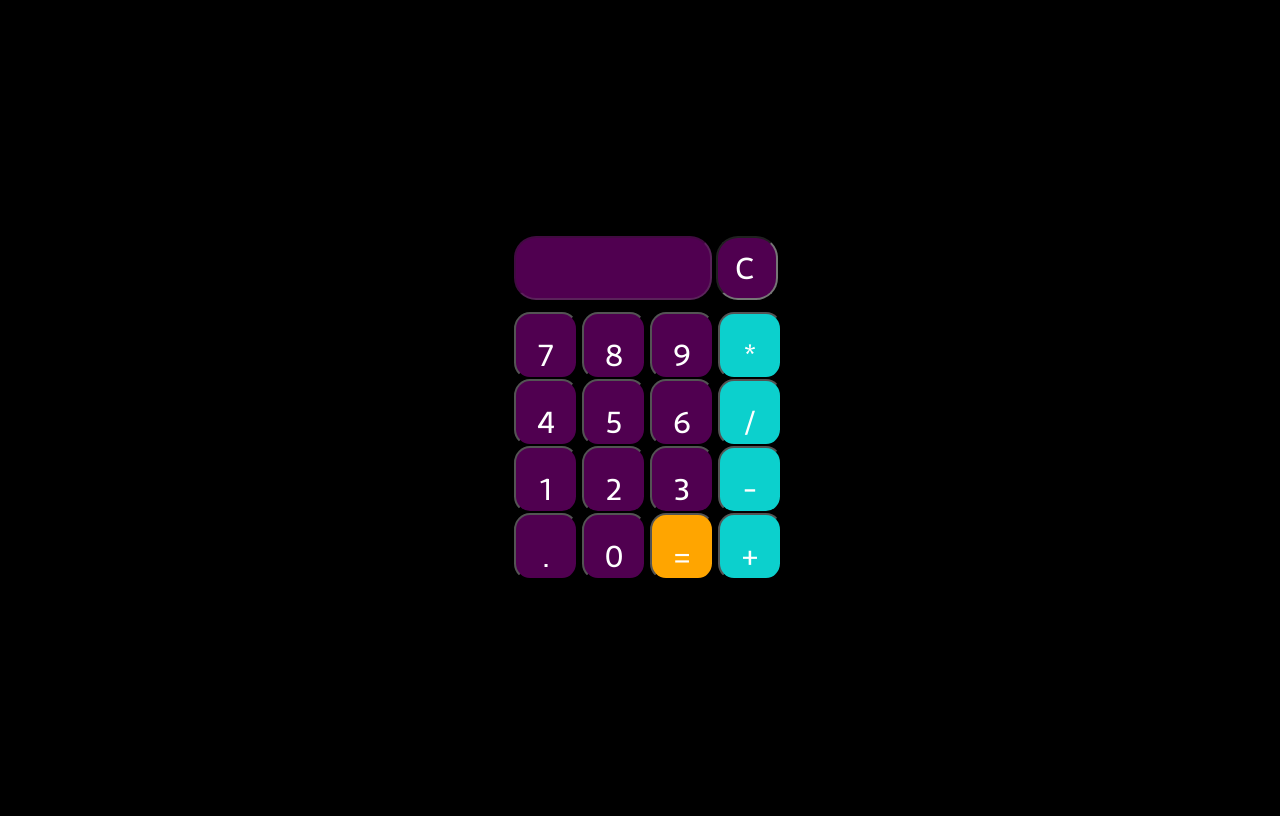
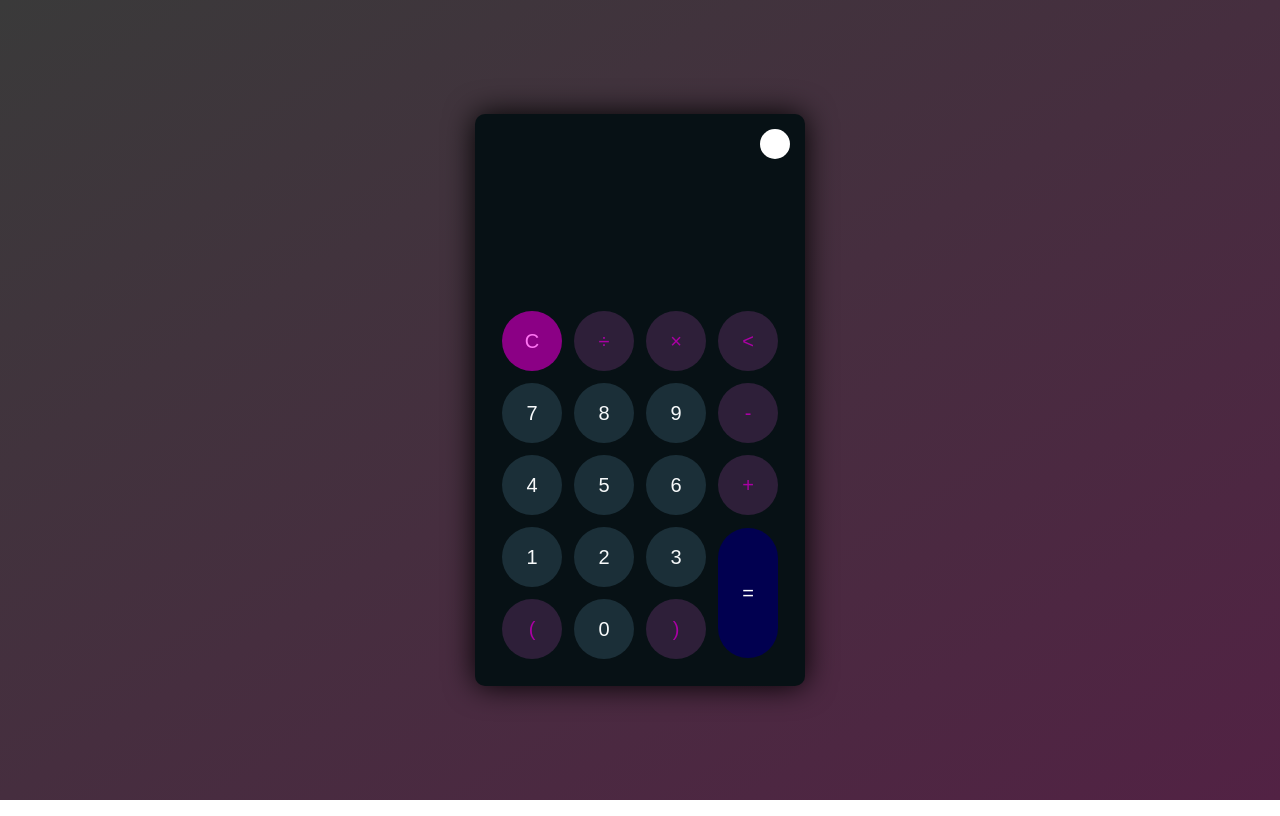
Before and after one commit to vaz-rh/calculadora, a plain HTML site: page index.html in a window 1280 px wide. Drawn offline with Linux system fonts and the light colour scheme.

Commit message:
modification

```diff
--- a/index.html
+++ b/index.html
@@ -4,36 +4,52 @@
     <meta charset="UTF-8">
     <meta http-equiv="X-UA-Compatible" content="IE=edge">
     <meta name="viewport" content="width=device-width, initial-scale=1.0">
-    <link rel="stylesheet" href="style.css"/>
-    <title>Calculadora bgc</title>
+    <link rel="stylesheet" href="style.css">
+    <title>Title</title>
 </head>
 <body>
-    <div class="main">
-        <form action="" name="Calculator">
-
-            <input type="text" class="text maincolor" name="txt1" disabled>
-            <input type="text" class="text1 maincolor" name="txt12" value="C" onclick="location.reload()"><br>
-
-            <input type="button" class="num maincolor" name="btn7" value="7" onclick="displaynum(btn7.value)">
-            <input type="button" class="num maincolor" name="btn8" value="8" onclick="displaynum(btn8.value)">
-            <input type="button" class="num maincolor" name="btn9" value="9" onclick="displaynum(btn9.value)">
-            <input type="button" class="num black" name="mulbtn" value="*" onclick="displaynum(mulbtn.value)"><br>
-
-            <input type="button" class="num maincolor" name="btn4" value="4" onclick="displaynum(btn4.value)">
-            <input type="button" class="num maincolor" name="btn5" value="5" onclick="displaynum(btn5.value)">
-            <input type="button" class="num maincolor" name="btn6" value="6" onclick="displaynum(btn6.value)">
-            <input type="button" class="num black" name="divbtn" value="/" onclick="displaynum(divbtn.value)"><br>
-
-            <input type="button" class="num maincolor" name="btn1" value="1" onclick="displaynum(btn1.value)">
-            <input type="button" class="num maincolor" name="btn2" value="2" onclick="displaynum(btn2.value)">
-            <input type="button" class="num maincolor" name="btn3" value="3" onclick="displaynum(btn3.value)">
-            <input type="button" class="num black" name="subbtn" value="-" onclick="displaynum(subbtn.value)"><br>
-
-            <input type="button" class="num maincolor" name="btnp" value="." onclick="displaynum(btnp.value)">
-            <input type="button" class="num maincolor" name="btn0" value="0" onclick="displaynum(btn0.value)">
-            <input type="button" class="num ora" name="igbtn" value="=" onclick="txt1.value=eval(txt1.value)">
-            <input type="button" class="num black" name="addbtn" value="+" onclick="displaynum(addbtn.value)"><br>
-        </form>
+    <div class="container">
+        <div class="calculator dark">
+            <div class="theme-toggler active">
+                <i class="toggler-icon"></i>
+            </div>
+            <div class="display-screen">
+                <div id="display"></div>
+            </div>
+            <div class="buttons">
+                <table>
+                    <tr>
+                        <td><button class="btn-operator" id="clear">C</button></td>
+                        <td><button class="btn-operator" id="/">&divide;</button></td>
+                        <td><button class="btn-operator" id="*">&times;</button></td>
+                        <td><button class="btn-operator" id="backspace"><</button></td>
+                    </tr>
+                    <tr>
+                        <td><button class="btn-number" id="7">7</button></td>
+                        <td><button class="btn-number" id="8">8</button></td>
+                        <td><button class="btn-number" id="9">9</button></td>
+                        <td><button class="btn-operator" id="-">-</button></td>
+                    </tr>
+                    <tr>
+                        <td><button class="btn-number" id="4">4</button></td>
+                        <td><button class="btn-number" id="5">5</button></td>
+                        <td><button class="btn-number" id="6">6</button></td>
+                        <td><button class="btn-operator" id="+">+</button></td>
+                    </tr>
+                    <tr>
+                        <td><button class="btn-number" id="1">1</button></td>
+                        <td><button class="btn-number" id="2">2</button></td>
+                        <td><button class="btn-number" id="3">3</button></td>
+                        <td rowspan="2"><button class="btn-equal" id="equal">=</button></td>
+                    </tr>
+                    <tr>
+                        <td><button class="btn-operator" id="(">(</button></td>
+                        <td><button class="btn-number" id="0">0</button></td>
+                        <td><button class="btn-operator" id=")">)</button></td>
+                    </tr>
+                </table>
+            </div>
+        </div>
     </div>
     <script src="javascript.js"></script>
 </body>
--- a/javascript.js
+++ b/javascript.js
@@ -1,3 +1,30 @@
-function displaynum(n1) {
-    Calculator.txt1.value = Calculator.txt1.value + n1;
-}
+const display = document.querySelector("#display");
+const buttons = document.querySelectorAll("button");
+
+buttons.forEach((item) => {
+  item.onclick = () => {
+    if (item.id == "clear") {
+      display.innerText = "";
+    } else if (item.id == "backspace") {
+      let string = display.innerText.toString();
+      display.innerText = string.substr(0, string.length - 1);
+    } else if (display.innerText != "" && item.id == "equal") {
+      display.innerText = eval(display.innerText);
+    } else if (display.innerText == "" && item.id == "equal") {
+      display.innerText = "Empty!";
+      setTimeout(() => (display.innerText = ""), 2000);
+    } else {
+      display.innerText += item.id;
+    }
+  };
+});
+
+const themeToggleBtn = document.querySelector(".theme-toggler");
+const calculator = document.querySelector(".calculator");
+const toggleIcon = document.querySelector(".toggler-icon");
+let isDark = true;
+themeToggleBtn.onclick = () => {
+  calculator.classList.toggle("dark");
+  themeToggleBtn.classList.toggle("active");
+  isDark = !isDark;
+};
--- a/style.css
+++ b/style.css
@@ -1,59 +1,162 @@
-@import url('https://fonts.googleapis.com/css2?family=Patrick+Hand&family=Sarala&display=swap');
+* {
+    padding: 0;
+    margin: 0;
+    box-sizing: border-box;
+    outline: 0;
+    transition: all 0.5s ease;
+}
 
 body {
     width: 100%;
-    height: 100vh;
-    display: flex;
-    align-items: center;
-    justify-content: center;
-    background-color: rgb(0, 0, 0);
+    font-family: sans-serif;
 }
 
-input {
+a {
+    text-decoration: none;
     color: #fff;
-    padding: 17px;
-    outline: none;
-    font-size: 30px;
-    font-family: 'Sarala', sans-serif;
-    border-radius: 25%;
 }
 
-.num {
-    width: 64px;
-    height: 67px;
+body {
+    background-image: linear-gradient( to bottom right, rgb(58, 58, 58),rgb(82, 34, 68));
 }
 
-.text {
-    width: 160px;
-    height: 26px;
-    border-radius: 22px;
-    letter-spacing: 5px;
-    text-align: center;
-    margin-bottom: 12px;
+.container {
+    height: 100vh;
+    width: 100vw;
+    display: grid;
+    place-items: center;
 }
 
-.text1 {
-    width: 24px;
-    height: 26px;
-    border-radius: 22px;
-    letter-spacing: 5px;
-    text-align: center;
-    margin-bottom: 12px;
-    cursor: pointer;
+.calculator {
+    position: relative;
+    height: auto;
+    width: auto;
+    padding: 20px;
+    border-radius: 10px;
+    box-shadow: 0 0 30px #000;
 }
 
-.main {
-    display: inline-block;
+.theme-toggler {
+    position: absolute;
+    top: 30px;
+    right: 30px;
+    color: #fff;
+    cursor: pointer;
+    z-index: 1;
 }
 
-.maincolor {
-    background-color: rgba(255, 0, 255, 0.315);
+.theme-toggler.active {
+    color: #333;
 }
 
-.black {
-    background-color: #0cd0cd;
+.theme-toggler.active::before {
+    background-color: #fff;
 }
 
-.ora {
-    background-color: orange;
+.theme-toggler::before {
+    content: '';
+    height: 30px;
+    width: 30px;
+    position: absolute;
+    top: 50%;
+    transform: translate(-50%, -50%);
+    border-radius: 50%;
+    background-color: #333;
+    z-index: -1;
 }
+
+#display {
+    margin: 0 10px;
+    height: 150px;
+    width: auto;
+    max-width: 270px;
+    display: flex;
+    align-items: flex-end;
+    justify-content: flex-end;
+    font-size: 30px;
+    margin-bottom: 20px;
+    overflow-x: scroll;
+  }
+
+#display::-webkit-scrollbar {
+    display: block;
+    height: 3px;
+}
+
+button {
+    height: 60px;
+    width: 60px;
+    border: 0;
+    border-radius: 30px;
+    margin: 5px;
+    font-size: 20px;
+    cursor: pointer;
+    transition: all 200ms ease;
+}
+
+button:hover {
+    transform: scale(1.1);
+}
+
+button#equal {
+    height: 130px;
+}
+
+
+.calculator {
+    background-color: #fff;
+}
+
+.calculator #display {
+    color: #0a1e23;
+}
+
+.calculator button#clear {
+    background-color: #ffd5fb;
+    color: #fc4552;
+}
+
+.calculator button.btn-number {
+    background-color: #c3eaff;
+    color: #0000007e;
+}
+
+.calculator button.btn-operator {
+    background-color: #ffd0fb;
+    color: #f967f3;
+  }
+
+  .calculator button.btn-equal {
+    background-color: #adf9e7;
+    color: #000;
+  }
+
+  /* dark theme */
+
+  .calculator.dark {
+    background-color: #071115;
+  }
+
+  .calculator.dark #display {
+    color: #f8fafb;
+  }
+
+  .calculator.dark button#clear {
+    background-color: #8b0085;
+    color: #ff75f4;
+  }
+
+  .calculator.dark button.btn-number {
+    background-color: #1b2f38;
+    color: #f8fafb;
+  }
+
+  .calculator.dark button.btn-operator {
+    background-color: #2e1f39;
+    color: #aa00a4;
+  }
+
+  .calculator.dark button.btn-equal {
+    background-color: #010050;
+    color: #ffffff;
+  }
```
